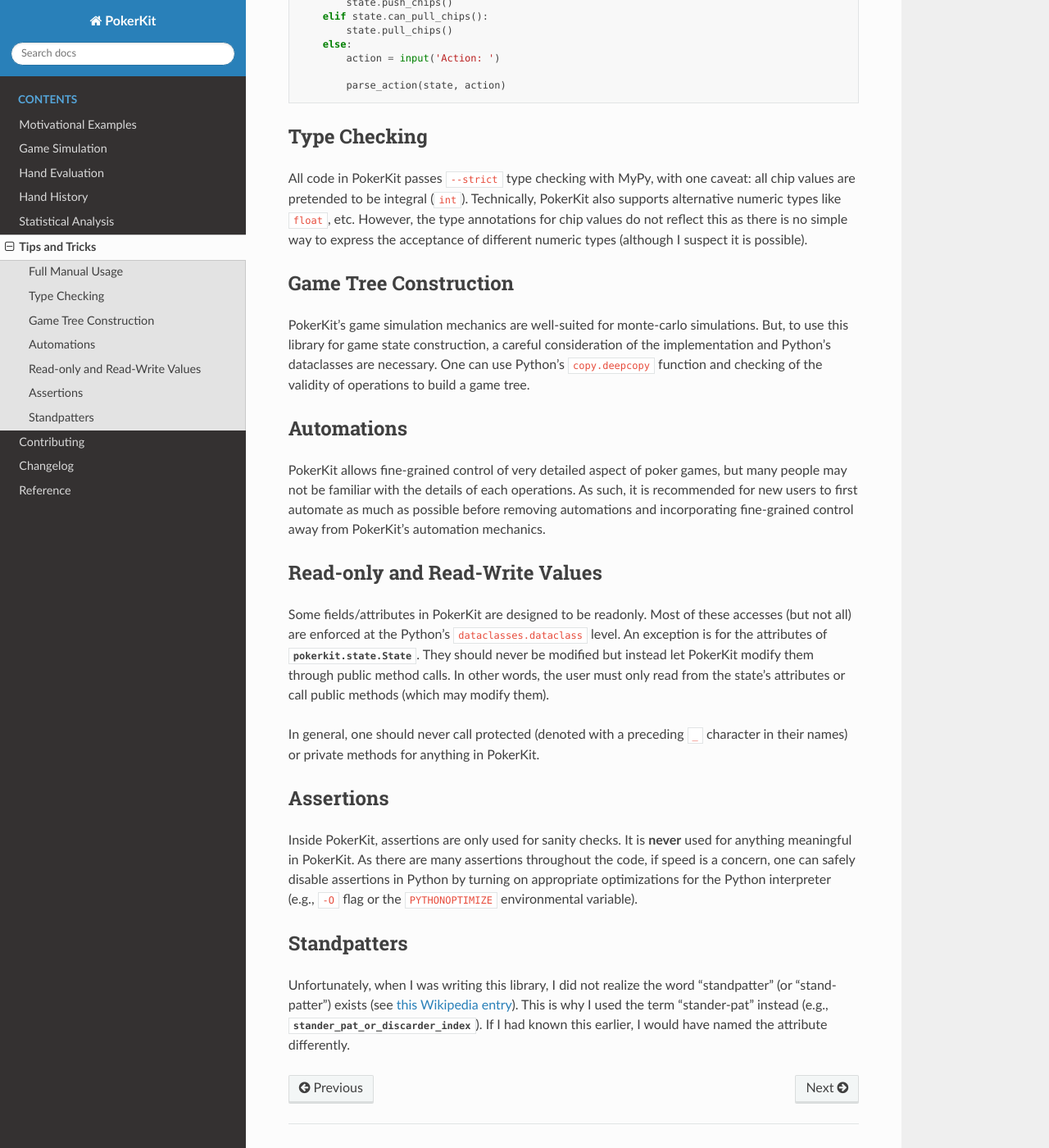
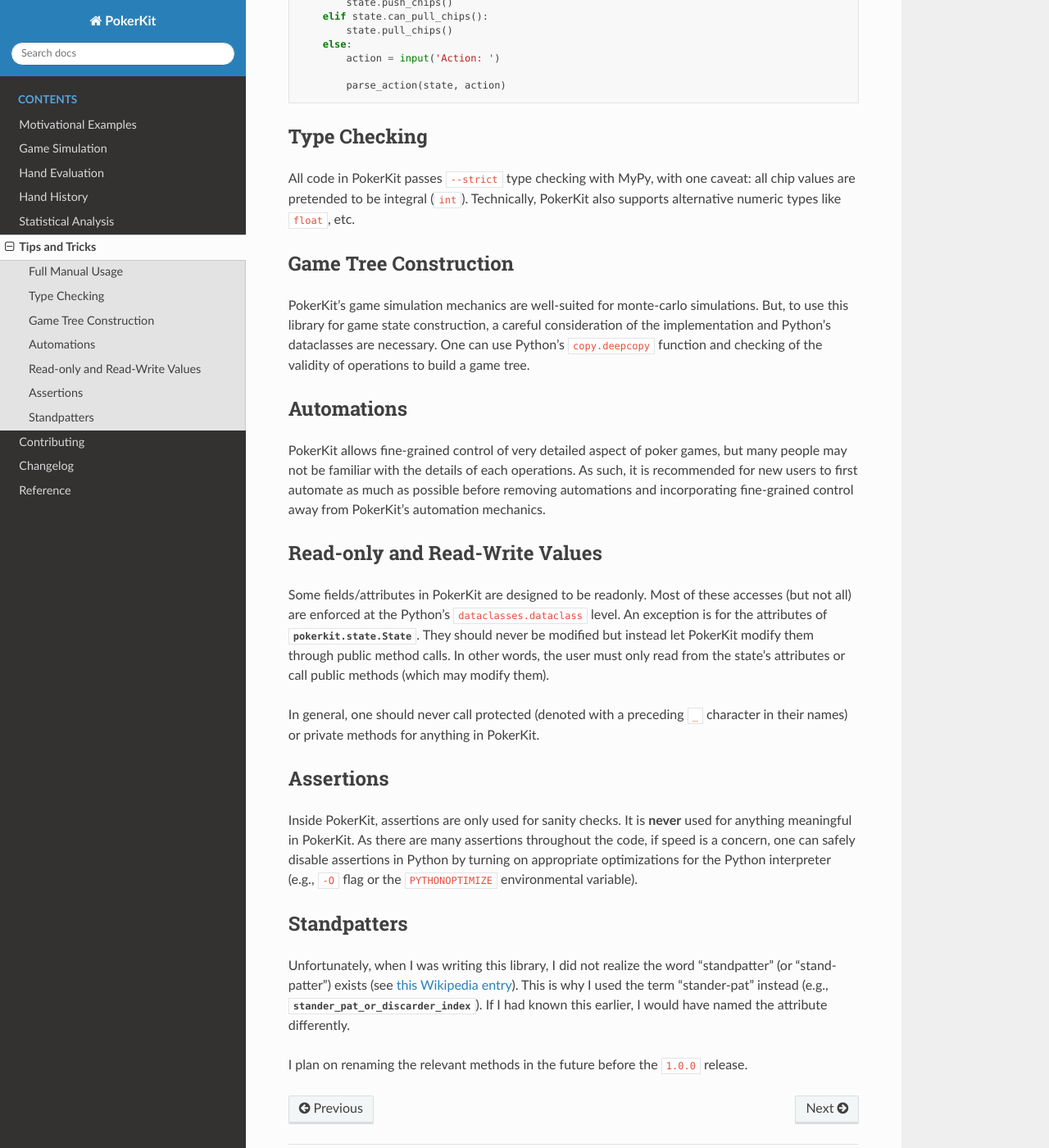
Before and after one commit to uoftcprg/pokerkit, a Sphinx documentation site: the page built from docs/tips.rst, in a window 1280 px wide and 1400 px high, scrolled down 723 px. Shown: the whole window at 82% size. Built offline with Sphinx 7.4.7 and the Read the Docs theme 3.1.0, drawn with Linux system fonts in a browser that asks for light colours.

Commit message:
Add tips

```diff
--- a/docs/tips.rst
+++ b/docs/tips.rst
@@ -43,7 +43,7 @@ In some use cases, it might be better not to use any automation and handle each
 Type Checking
 -------------
 
-All code in PokerKit passes ``--strict`` type checking with MyPy, with one caveat: all chip values are pretended to be integral (``int``). Technically, PokerKit also supports alternative numeric types like ``float``, etc. However, the type annotations for chip values do not reflect this as there is no simple way to express the acceptance of different numeric types (although I suspect it is possible).
+All code in PokerKit passes ``--strict`` type checking with MyPy, with one caveat: all chip values are pretended to be integral (``int``). Technically, PokerKit also supports alternative numeric types like ``float``, etc.
 
 Game Tree Construction
 ----------------------
@@ -71,3 +71,5 @@ Standpatters
 ------------
 
 Unfortunately, when I was writing this library, I did not realize the word "standpatter" (or "stand-patter") exists (see `this Wikipedia entry <https://en.wikipedia.org/wiki/Standpatter_Republican>`_). This is why I used the term "stander-pat" instead (e.g., :attr:`stander_pat_or_discarder_index`). If I had known this earlier, I would have named the attribute differently.
+
+I plan on renaming the relevant methods in the future before the ``1.0.0`` release.
```
